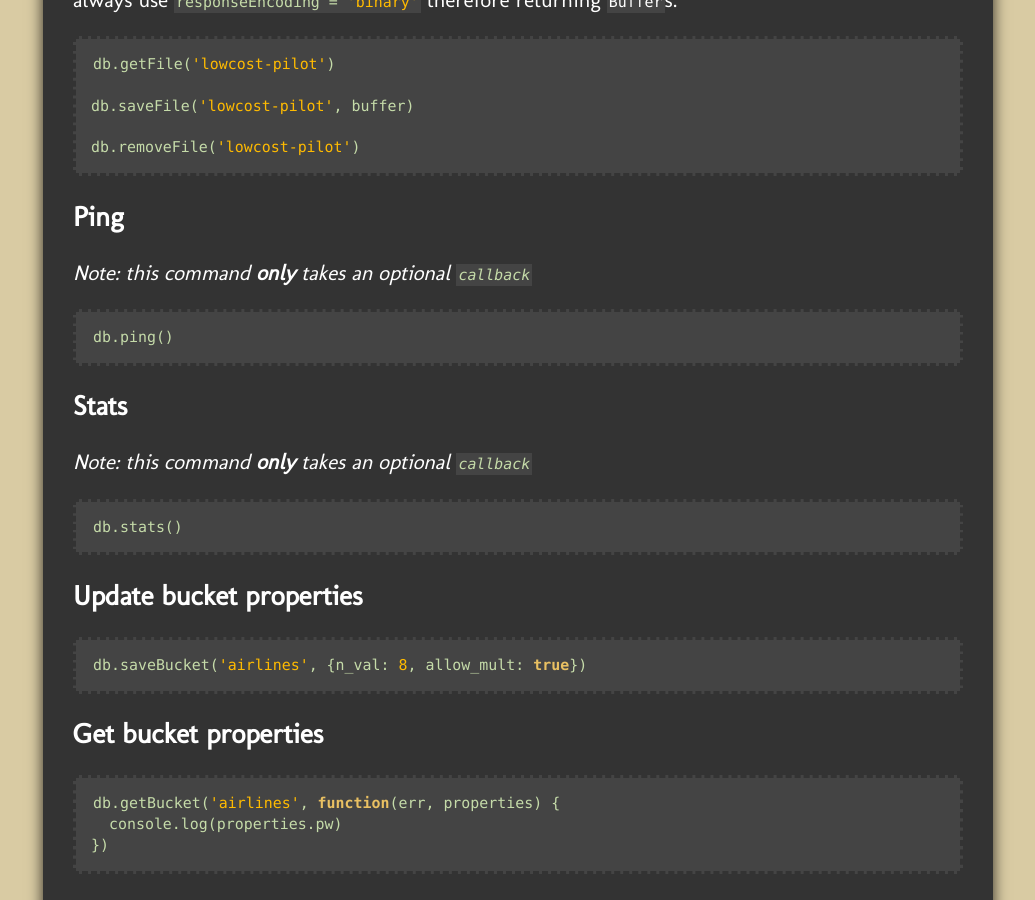
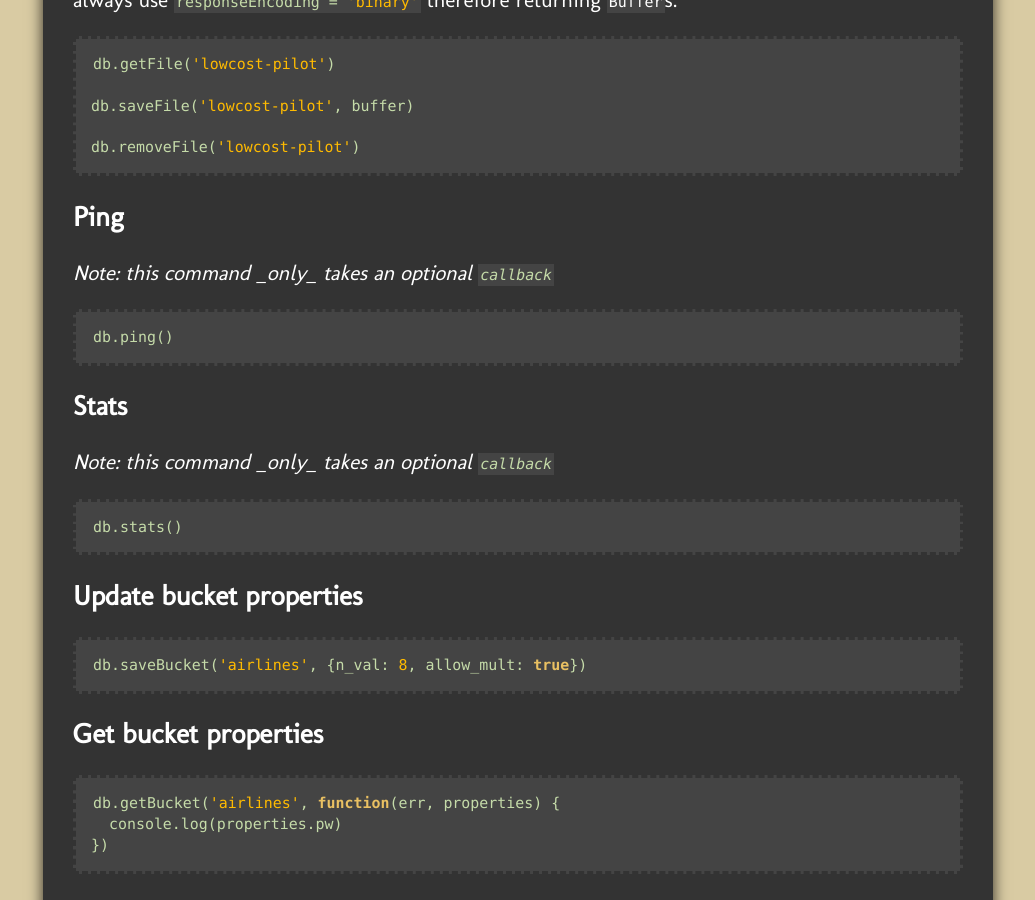
Before and after one commit to mostlyserious/riak-js, a Jekyll site: the page built from index.md, in a window 1280 px wide and 900 px high, scrolled down 8973 px. Shown: the whole window, without its empty margins (122-1157 px from the left). Built offline with Jekyll 4.4.1, drawn with Linux system fonts in a browser that asks for light colours.

Commit message:
fix markdown errors
using *Something **foo** something* is not really valid markdown
acording to the maruku gem, and even though it renderes on github it
looks wrong.

```diff
--- a/index.md
+++ b/index.md
@@ -326,13 +326,13 @@ argument, internally reference the `luwak` raw resource, and always use
 
 #### Ping
 
-*Note: this command **only** takes an optional `callback`*
+*Note: this command _only_ takes an optional `callback`*
 
     db.ping()
 
 #### Stats
 
-*Note: this command **only** takes an optional `callback`*
+*Note: this command _only_ takes an optional `callback`*
 
     db.stats()
 
```
